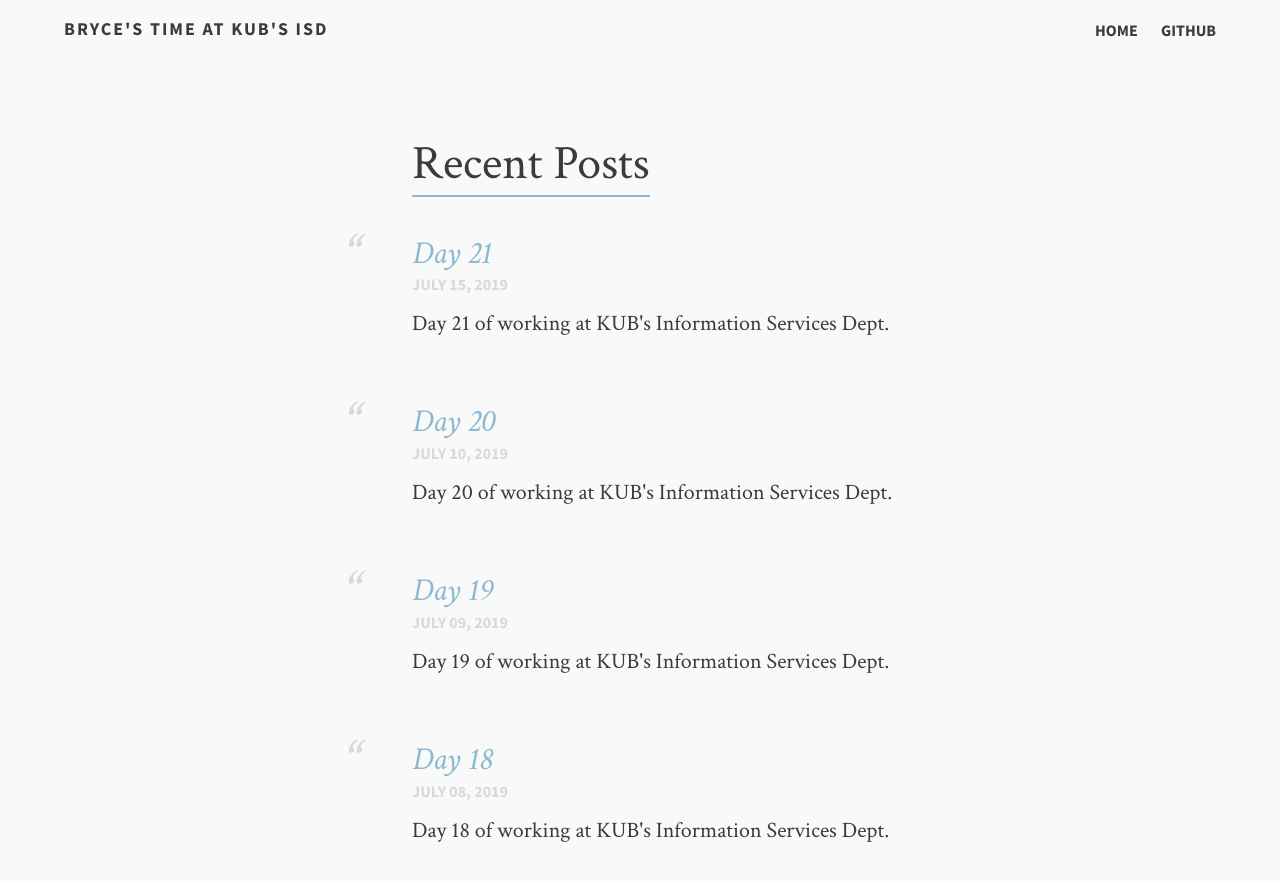
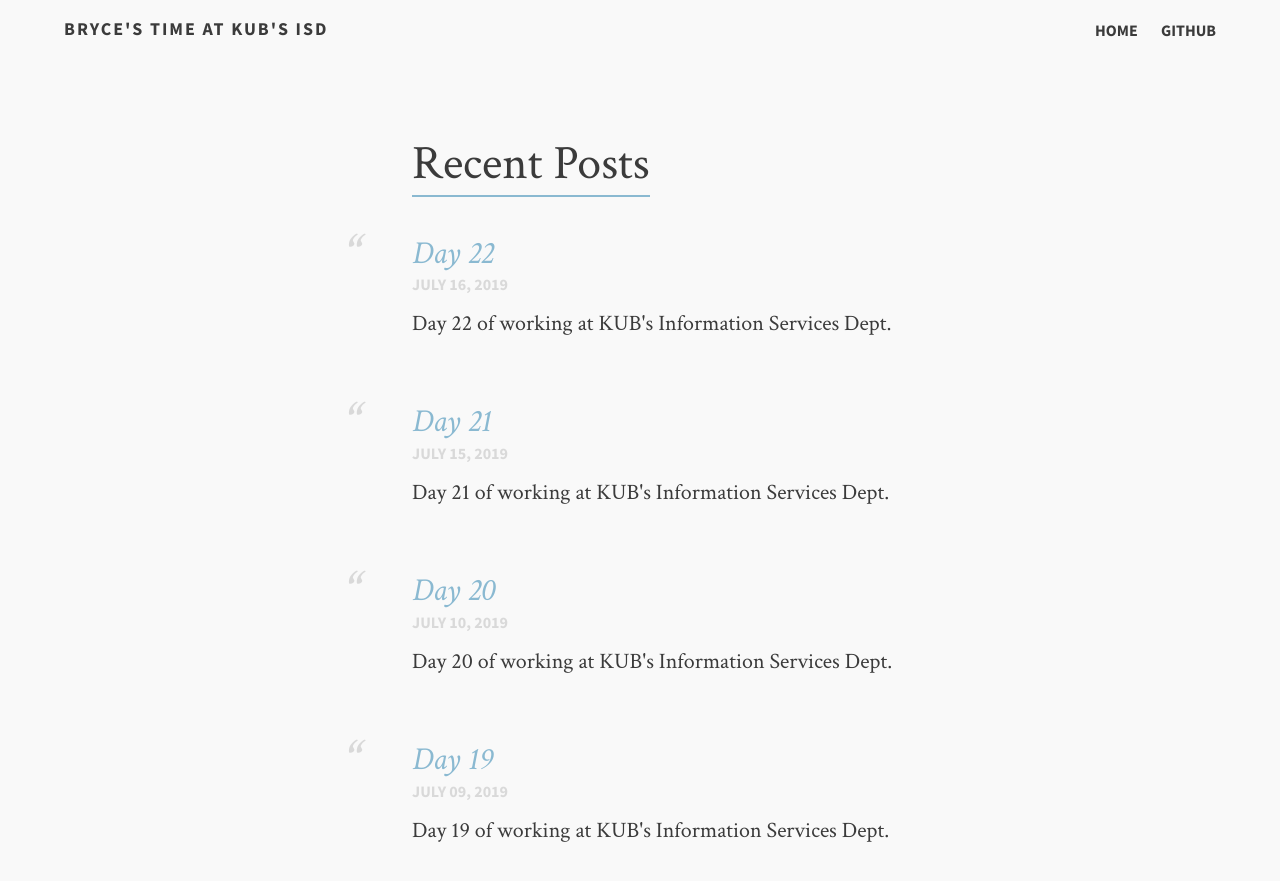
Before and after one commit to bcooley01/bcooley01.github.io, a Jekyll site: the page built from index.md, in a window 1280 px wide and 900 px high. Shown: the top 881 px of the window. Built offline with Jekyll 4.4.1, drawn with Linux system fonts in a browser that asks for light colours; some of the changed text lies outside the part shown.

Commit message:
post for july 16th

```diff
--- /dev/null
+++ b/_posts/2019-07-16-day22.md
@@ -0,0 +1,10 @@
+---
+layout: post-light-feature
+title: Day 22
+description: "Day 22 of working at KUB's Information Services Dept."
+comments: true
+categories: articles
+date: 2019-07-16
+---
+
+Today I wokred putting the finishing touches on my EOS presentation, and also started an ember tutorial.
```
Also changed, not shown: _posts/2019-07-10-day20.md (+2 -0 lines).
